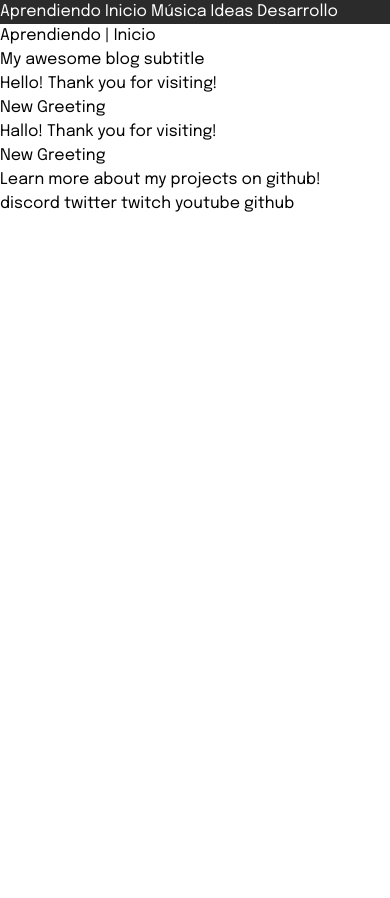
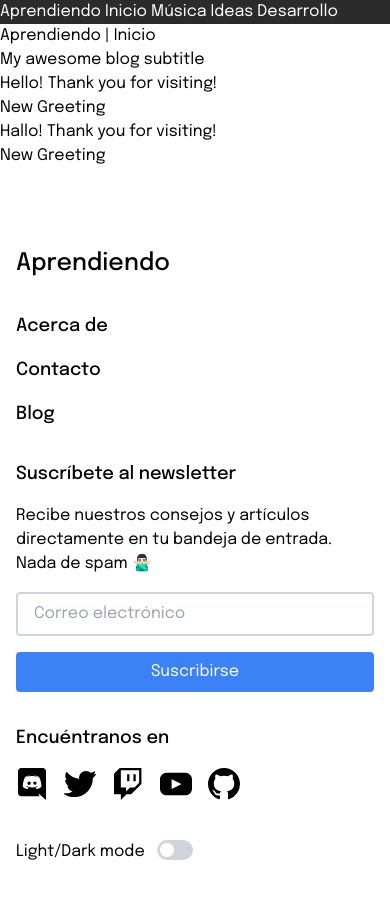
Before and after one commit to falvarador/aprendiendo-blog, an Astro site: page / in a window 390 px wide. Before the commit the page ends 844 px from the top, so only its background shows below. Built offline with nearby package versions, Linux system fonts and the light colour scheme; Astro itself is replaced by a stand-in of ours.

Commit message:
Desing mobile footer component

```diff
--- a/src/components/footer.astro
+++ b/src/components/footer.astro
@@ -1,10 +1,15 @@
 ---
-import Social from "./social.astro";
+import FooterNavbar from "./footer_navbar.astro";
+import Form from "./form.astro";
+import Icon from "./icon.astro";
+import Toggle from "./toggle.astro";
 
-const platform = "github";
-const username = "aprendiendo";
+type Link = {
+  name: string;
+  username: string;
+};
 
-const links = [
+const links: Link[] = [
   {
     name: "discord",
     username: "aprendiendo",
@@ -28,15 +33,33 @@ const links = [
 ];
 ---
 
-<footer>
-  <p>
-    Learn more about my projects on <a
-      href={`https://www.${platform}.com/${username}`}>{platform}</a
-    >!
-  </p>
-  {
-    links.map((item) => (
-      <Social platform={item.name} username={item.username} />
-    ))
-  }
+<footer
+  class="flex w-full flex-col justify-around px-4 py-12 md:flex-row md:px-0"
+>
+  <aside class="md:w-2/4">
+    <h2 class="my-8 text-2xl font-medium">Aprendiendo</h2>
+
+    <FooterNavbar />
+  </aside>
+  <aside class="md:w-2/4">
+    <h3 class="mt-8 mb-4 text-lg font-medium">Suscríbete al newsletter</h3>
+    <p>
+      Recibe nuestros consejos y artículos directamente en tu bandeja de
+      entrada. Nada de spam 🙅🏻‍♂️
+    </p>
+    <Form />
+    <h3 class="mt-8 mb-4 text-lg font-medium">Encuéntranos en</h3>
+    <section>
+      <ul class="blac flex flex-row justify-start space-x-4">
+        {
+          links.map((link) => (
+            <li>
+              <Icon name={link.name} username={link.username} />
+            </li>
+          ))
+        }
+      </ul>
+    </section>
+    <Toggle />
+  </aside>
 </footer>
--- /dev/null
+++ b/src/components/footer_navbar.astro
@@ -0,0 +1,5 @@
+<nav class="flex flex-col space-y-4 font-medium text-lg">
+  <a href="/acerca">Acerca de</a>
+  <a href="/contacto">Contacto</a>
+  <a href="/blog">Blog</a>
+</nav>
--- /dev/null
+++ b/src/components/form.astro
@@ -0,0 +1,13 @@
+<form class="mt-4 flex flex-col md:flex-row">
+  <input
+    class="mb-4 w-full rounded border-2 border-gray-300 px-4 py-2 text-gray-700"
+    type="email"
+    placeholder="Correo electrónico"
+  />
+  <button
+    class="rounded bg-blue-500 px-4 py-2 text-white md:ml-2 md:h-11"
+    type="submit"
+  >
+    Suscribirse
+  </button>
+</form>
--- /dev/null
+++ b/src/components/icon.astro
@@ -0,0 +1,16 @@
+---
+type Props = {
+  name: string;
+  username: string;
+};
+
+const { name, username }: Props = Astro.props;
+---
+
+<a
+  href={`https://${name}.com/${username}`}
+  target="_blank"
+  rel="noopener noreferrer"
+>
+  <img src={`./icons/${name}.svg`} alt={`${name} icon`} class="h-8 w-8" />
+</a>
--- a/src/components/toggle.astro
+++ b/src/components/toggle.astro
@@ -1,33 +1,10 @@
----
----
-
-<div id="themeToggle">
-  <svg width="30px" xmlns="http://www.w3.org/2000/svg" viewBox="0 0 24 24">
-    <path
-      class="sun"
-      fill-rule="evenodd"
-      d="M12 17.5a5.5 5.5 0 1 0 0-11 5.5 5.5 0 0 0 0 11zm0 1.5a7 7 0 1 0 0-14 7 7 0 0 0 0 14zm12-7a.8.8 0 0 1-.8.8h-2.4a.8.8 0 0 1 0-1.6h2.4a.8.8 0 0 1 .8.8zM4 12a.8.8 0 0 1-.8.8H.8a.8.8 0 0 1 0-1.6h2.5a.8.8 0 0 1 .8.8zm16.5-8.5a.8.8 0 0 1 0 1l-1.8 1.8a.8.8 0 0 1-1-1l1.7-1.8a.8.8 0 0 1 1 0zM6.3 17.7a.8.8 0 0 1 0 1l-1.7 1.8a.8.8 0 1 1-1-1l1.7-1.8a.8.8 0 0 1 1 0zM12 0a.8.8 0 0 1 .8.8v2.5a.8.8 0 0 1-1.6 0V.8A.8.8 0 0 1 12 0zm0 20a.8.8 0 0 1 .8.8v2.4a.8.8 0 0 1-1.6 0v-2.4a.8.8 0 0 1 .8-.8zM3.5 3.5a.8.8 0 0 1 1 0l1.8 1.8a.8.8 0 1 1-1 1L3.5 4.6a.8.8 0 0 1 0-1zm14.2 14.2a.8.8 0 0 1 1 0l1.8 1.7a.8.8 0 0 1-1 1l-1.8-1.7a.8.8 0 0 1 0-1z"
-    ></path>
-    <path
-      class="moon"
-      fill-rule="evenodd"
-      d="M16.5 6A10.5 10.5 0 0 1 4.7 16.4 8.5 8.5 0 1 0 16.4 4.7l.1 1.3zm-1.7-2a9 9 0 0 1 .2 2 9 9 0 0 1-11 8.8 9.4 9.4 0 0 1-.8-.3c-.4 0-.8.3-.7.7a10 10 0 0 0 .3.8 10 10 0 0 0 9.2 6 10 10 0 0 0 4-19.2 9.7 9.7 0 0 0-.9-.3c-.3-.1-.7.3-.6.7a9 9 0 0 1 .3.8z"
-    ></path>
-  </svg>
+<div class="mt-10 inline-flex space-x-3">
+  <span>Light/Dark mode</span>
+  <label class="relative mb-5 inline-flex cursor-pointer items-center">
+    <input type="checkbox" value="" class="peer sr-only" />
+    <div
+      class="peer h-5 w-9 rounded-full bg-gray-300 after:absolute after:top-[2px] after:left-[2px] after:h-4 after:w-4 after:rounded-full after:border after:border-gray-300 after:bg-white after:transition-all after:content-[''] peer-checked:bg-blue-600 peer-checked:after:translate-x-full peer-checked:after:border-white peer-focus:outline-none peer-focus:ring-4 peer-focus:ring-blue-300 dark:border-gray-600 dark:bg-gray-700 dark:peer-focus:ring-blue-800"
+    >
+    </div>
+  </label>
 </div>
-
-<style>
-  .sun {
-    fill: black;
-  }
-  .moon {
-    fill: transparent;
-  }
-
-  :global(.dark) .sun {
-    fill: transparent;
-  }
-  :global(.dark) .moon {
-    fill: white;
-  }
-</style>
--- a/src/pages/index.astro
+++ b/src/pages/index.astro
@@ -1,6 +1,8 @@
 ---
 import Greeting from "../islands/greeting";
 import Layout from "../layouts/layout.astro";
+
+import "../styles/global.css";
 
 const pageTitle: string = "Aprendiendo | Inicio";
 ---
--- /dev/null
+++ b/src/styles/global.css
@@ -0,0 +1,3 @@
+.svg {
+  @apply fill-red-500;
+}
```
Also changed, not shown: package.json (+10 -6 lines), .prettierrc.js (added), public/icons/discord.svg (added), public/icons/github.svg (added), public/icons/search.svg, public/icons/twitch.svg (added), public/icons/twitter.svg (added), public/icons/youtube.svg (added), 1 other file.
